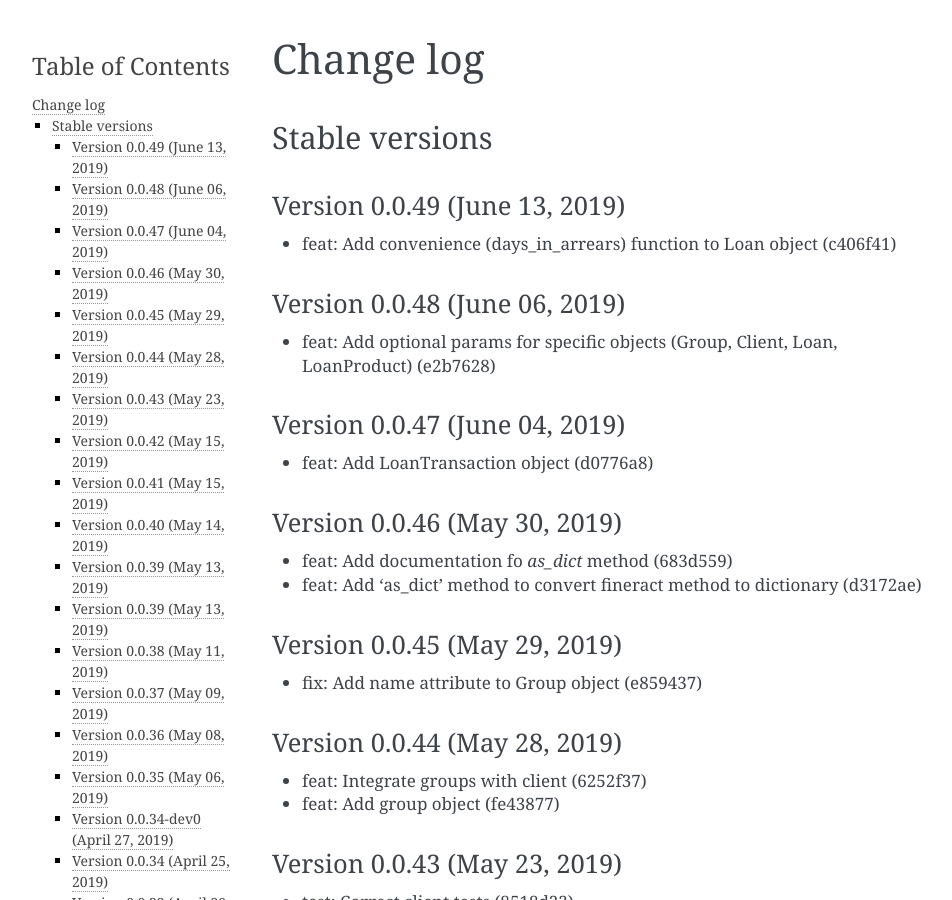
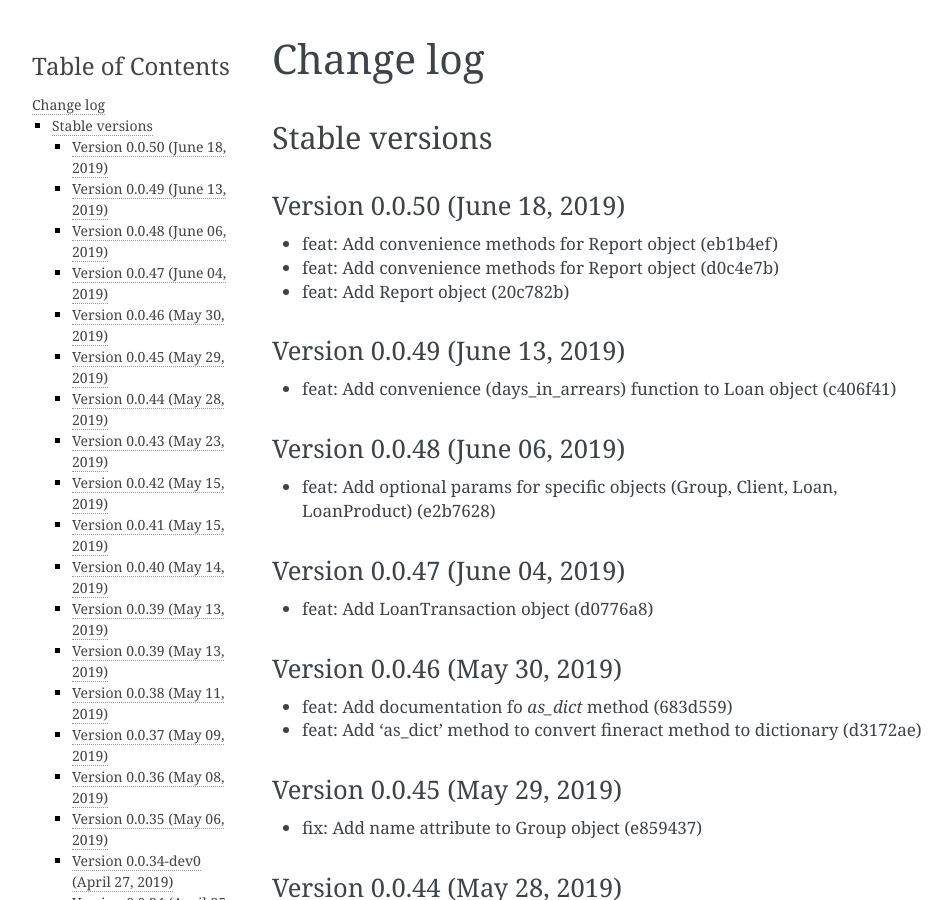
Before and after one commit to mobidevke/PyFineract, a Sphinx documentation site: the page built from docs/changes.rst, in a window 1280 px wide and 900 px high. Shown: the whole window, without its empty margins (148-1100 px from the left). Built offline with Sphinx 7.4.7, drawn with Linux system fonts in a browser that asks for light colours; formulas are drawn with MathJax 3.

Commit message:
Publish version 0.0.50

```diff
--- a/docs/changes.rst
+++ b/docs/changes.rst
@@ -3,6 +3,13 @@ Change log
 
 Stable versions
 ~~~~~~~~~~~~~~~
+
+Version 0.0.50 (June 18, 2019)
+-------------------------------------
+
+* feat: Add convenience methods for Report object (eb1b4ef)
+* feat: Add convenience methods for Report object (d0c4e7b)
+* feat: Add Report object (20c782b)
 
 Version 0.0.49 (June 13, 2019)
 -------------------------------------
--- a/setup.py
+++ b/setup.py
@@ -2,7 +2,7 @@ import textwrap
 
 import setuptools
 
-version = "0.0.49"
+version = "0.0.50"
 
 if __name__ == '__main__':
     setuptools.setup(
```
